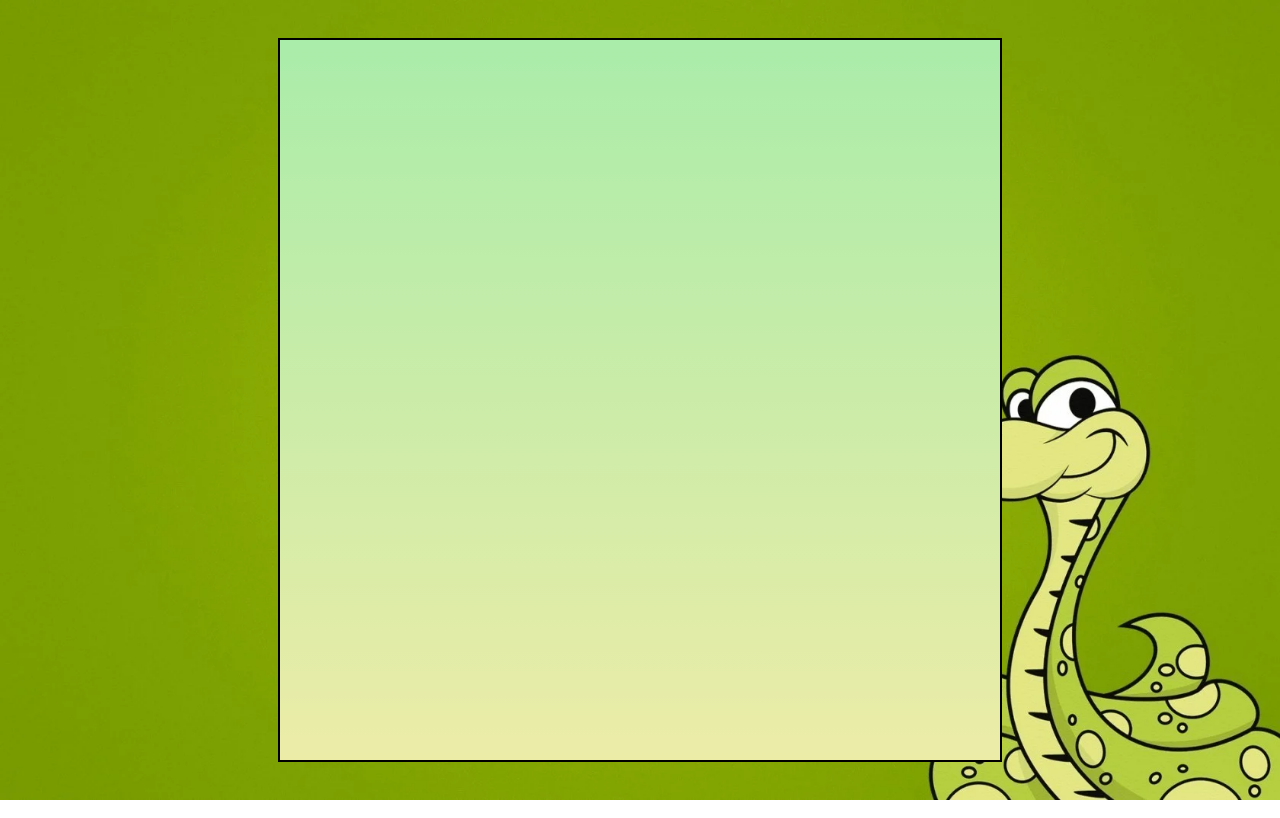
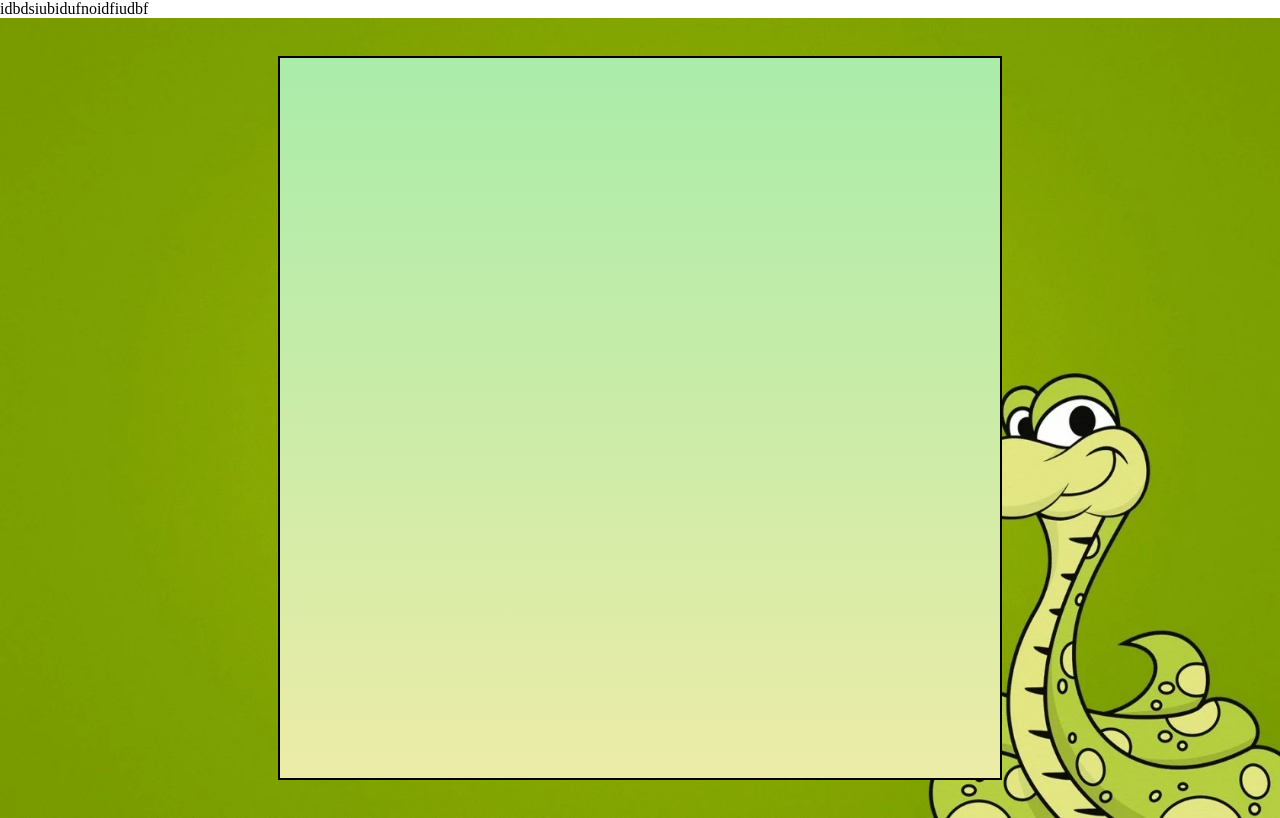
Before and after one commit to kairanishanth/Snake_Game, a plain HTML site: page index.html in a window 1280 px wide. Drawn offline with Linux system fonts and the light colour scheme.

Commit message:
first commit

```diff
--- a/index.html
+++ b/index.html
@@ -10,6 +10,7 @@
 
 </head>
 <body>
+    <h>idbdsiubidufnoidfiudbf</h>
     <!--  -->
     <div class="body">
           <!-- this div is for board where snake moves -->
```
